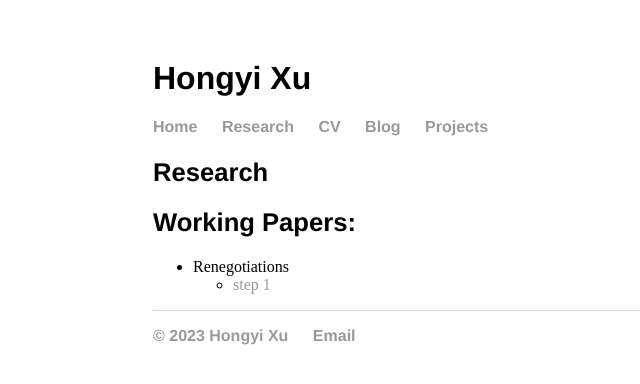
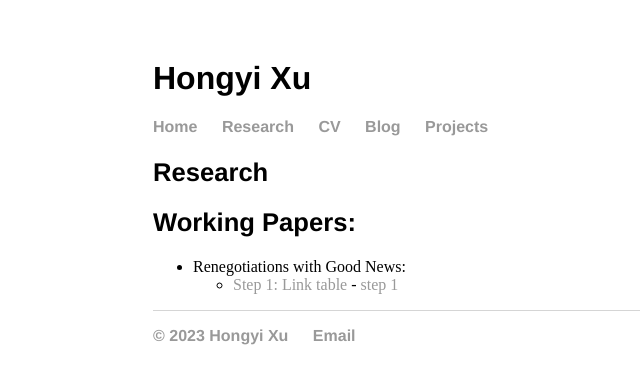
Before and after one commit to hongyileoxu/hongyileoxu.github.io, a Jekyll site: the page built from research/index.md, in a window 1280 px wide. Shown: the top 384 px of the page, without its empty margins (39-679 px from the left). Built offline with Jekyll 4.4.1, drawn with Linux system fonts in a browser that asks for light colours.

Commit message:
Update index.md

```diff
--- a/research/index.md
+++ b/research/index.md
@@ -5,5 +5,6 @@ title: Research
 
 ## Working Papers:
 
--	Renegotiations
-	-	[step 1](https://hongyileoxu.github.io/research/project-2024/DealScan_Data_Renegotiation.html)
+-	Renegotiations with Good News:
+	-	[Step 1: Link table]()
+ 	-	[step 1](https://hongyileoxu.github.io/research/project-2024/DealScan_Data_Renegotiation.html)
```
